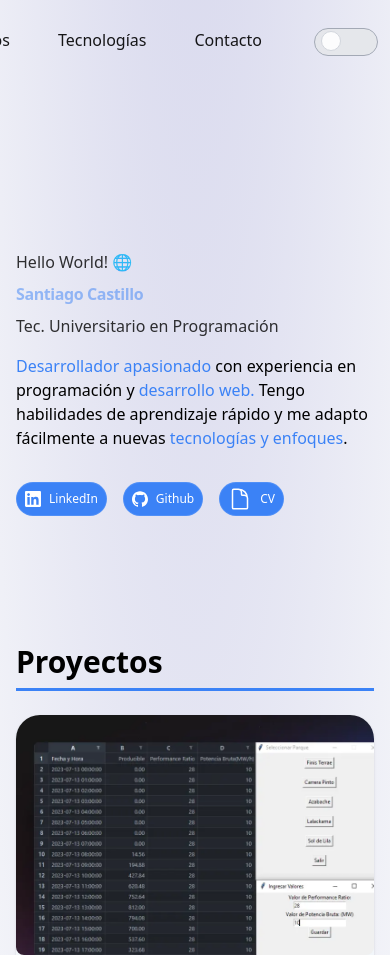
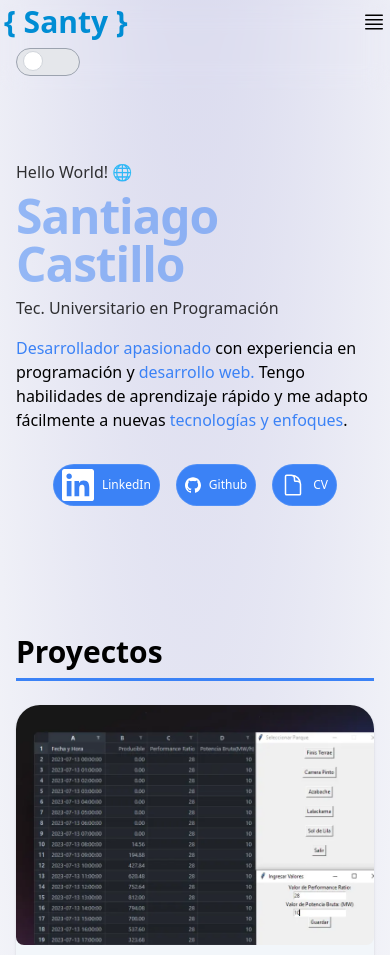
Before and after one commit to SantyCastillo/portfolio, an Astro site: page / in a window 390 px wide. Shown: the top 955 px of the page. Built offline with nearby package versions, Linux system fonts and the light colour scheme; Astro itself is replaced by a stand-in of ours.

Commit message:
Fix responsive design

```diff
--- a/src/components/Footer.astro
+++ b/src/components/Footer.astro
@@ -1,11 +1,11 @@
 <footer
-  class="opacity-80 m-4 w-full mx-auto container lg:max-w-4xl md:max-w-2xl flex justify-center"
+  class="opacity-80 m-4 md:w-full mx-auto container lg:max-w-4xl md:max-w-2xl flex justify-center"
 >
   <div
-    class="rounded-lg w-full max-w-screen-xl mx-auto md:flex md:items-center md:justify-between py-4 mb-6"
+    class="rounded-lg md:w-full max-w-screen-xl mx-auto md:flex md:items-center md:justify-between py-4 mb-6"
   >
     <p>Hecho con ❤️ por Santy</p>
-    <ul class="flex flex-wrap items-center dark:text-white/90 sm:mt-0">
+    <ul class="flex flex-wrap items-center dark:text-white/90 sm:mt-0 mt-4 justify-center">
       <li>
         <a href="#top" class="hover:underline me-4 md:me-6">Inicio</a>
       </li>
--- a/src/components/Header.astro
+++ b/src/components/Header.astro
@@ -1,6 +1,6 @@
 ---
 import ToggleTheme from "./ToggleTheme.astro";
-
+import Menu from "./icons/Menu.astro";
 const navItems = [
   {
     title: "Inicio",
@@ -21,18 +21,39 @@ const navItems = [
 ];
 ---
 
-<header class="flex justify-end py-5 w-full xl:w-[1620px] mx-auto">
-    <nav  class="flex flex-row gap-x-8 opacity-90">
-      {
-        navItems.map((item) => (
-          <a
-            href={item.link}
-            class="relative block px-2 py-2 transition hover:text-blue-500 dark:hover:text-blue-500"
-          >
-            {item.title}
-          </a>
-        ))
-      }
-      <ToggleTheme />
-    </nav>
-</header>
+<nav class="sm:h-16 h-30 fixed w-full text-black dark:text-white backdrop-blur-md bg-dark-200/30 dark:bg-dark-900/30 fixed z-24 top-1 md:top-3 ">
+  <div class="container mx-auto px-1 md:flex items-center justify-between gap-6">
+    <div class="flex items-center justify-between w-full">
+      <a class="text-[#008dd4] text-3xl justify-center items-center font-black" href="/">{"{ Santy }"}</a>
+      <div class="md:hidden flex items-center gap-6">
+        <button type="button" class="mobile-menu-button">
+          <Menu />
+        </button>
+      </div>
+    </div>
+
+    <div class="container mt-6 flex md:flex md:flex-row flex-col items-center justify-center md:space-x-1 pb-3 md:pb-0 navigation-menu hidden">
+      <div>
+        <a href="#" class="py-1 px-3">
+          {navItems.map((item) => (
+            <a href={item.link} class="px-2 py-2 transition hover:text-blue-500">{item.title}</a>
+          ))}
+        </a>
+      </div>
+    </div>
+    <ToggleTheme class="ml-auto" />
+  </div>
+</nav>
+
+<script>
+  document.addEventListener("DOMContentLoaded", () => {
+    const mobileMenuButton = document.querySelector(".mobile-menu-button");
+    const mobileMenu = document.querySelector(".navigation-menu");
+
+    if (mobileMenuButton && mobileMenu) {
+      mobileMenuButton.addEventListener("click", () => {
+        mobileMenu.classList.toggle("hidden");
+      });
+    }
+  });
+</script>
--- a/src/components/Hero.astro
+++ b/src/components/Hero.astro
@@ -11,7 +11,7 @@ import PdfIcon from "../components/icons/Document.astro";
   </div>
   <div>
     <h1
-      class="tracking-tight text-blue-500 md:text-4xl lg:text-5xl font-bold animate-pulse"
+      class="tracking-tight text-blue-500 md:text-4xl text-5xl font-bold animate-pulse"
     >
       Santiago Castillo
     </h1>
@@ -28,9 +28,9 @@ import PdfIcon from "../components/icons/Document.astro";
     </p>
   </div>
   <div>
-    <nav class="flex gap-4 mt-8 flex-wrap text-white">
+    <nav class="flex gap-4 mt-8 flex-wrap text-white md:justify-start justify-center">
       <SocialPill href="https://www.linkedin.com/in/santy-castillo-420284212">
-        <LinkedInIcon class="size-4 md:size-6" />LinkedIn
+        <LinkedInIcon class="size-8 md:size-4" />LinkedIn
       </SocialPill>
       <SocialPill href="https://github.com/SantyCastillo">
         <GithubIcon class="size-4 md:size-6" />Github
--- a/src/components/ToggleTheme.astro
+++ b/src/components/ToggleTheme.astro
@@ -5,23 +5,18 @@ import MoonIcon from "./icons/Moon.astro";
 
 <div class="relative ml-1 mr-1 px-2 py-2">
   <label class="inline-flex items-center cursor-pointer">
-    <input
-      type="checkbox"
-      value=""
-      class="sr-only peer"
-      id="theme-toggle-checkbox"
-    />
+    <input type="checkbox" class="sr-only peer" id="themes-menu" />
 
     <div
       class="relative w-16 h-7 bg-gray-200 peer-focus:outline-none peer-focus:ring-4 peer-focus:ring-blue-300 dark:peer-focus:ring-blue-800 rounded-full peer dark:bg-gray-700 peer-checked:after:translate-x-8 rtl:peer-checked:after:-translate-x-full peer-checked:after:border-white after:content-[''] border after:absolute after:top-[2px] border-gray-400 after:start-[6px] after:bg-white after:border-gray-300 after:border after:rounded-full after:h-5 after:w-5 after:transition-all dark:border-gray-600 peer-checked:bg-blue-600"
     >
       <MoonIcon
         id="dark"
-        class="theme-toggle-icon absolute size-5 ml-1 mt-0.5 transition-all"
+        class="themes-menu-icon absolute size-5 ml-1 mt-0.5 transition-all"
       />
       <SunIcon
         id="light"
-        class="theme-toggle-icon ml-9 mt-0.5 absolute size-5 transition-all"
+        class="themes-menu-icon ml-9 mt-0.5 absolute size-5 transition-all"
       />
     </div>
   </label>
@@ -50,7 +45,6 @@ import MoonIcon from "./icons/Moon.astro";
   let remove = null;
   const matchMedia = window.matchMedia("(prefers-color-scheme: dark)");
   const themesMenu = document.getElementById("themes-menu");
-
   const getThemePreference = () => {
     if (typeof localStorage !== "undefined") {
       return localStorage.getItem("theme") ?? "system";
@@ -90,12 +84,10 @@ import MoonIcon from "./icons/Moon.astro";
 
   document.addEventListener("click", () => themesMenu.classList.remove("open"));
 
-  document
-    .getElementById("theme-toggle-checkbox")
-    .addEventListener("click", (e) => {
-      localStorage.setItem("theme", e.target.checked ? "dark" : "light");
-      updateTheme();
-    });
+  document.getElementById("themes-menu").addEventListener("click", (e) => {
+    localStorage.setItem("theme", e.target.checked ? "dark" : "light");
+    updateTheme();
+  });
 
   document.querySelectorAll(".themes-menu-option").forEach((element) => {
     element.addEventListener("click", (e) => {
@@ -103,4 +95,5 @@ import MoonIcon from "./icons/Moon.astro";
       updateTheme();
     });
   });
+  console.log("se");
 </script>
--- /dev/null
+++ b/src/components/icons/Menu.astro
@@ -0,0 +1,13 @@
+<svg
+  xmlns="http://www.w3.org/2000/svg"
+  fill="none"
+  viewBox="0 0 24 24"
+  stroke-width="1.5"
+  stroke="currentColor"
+  class="w-6 h-6"
+>
+  <path
+    stroke-linecap="round"
+    stroke-linejoin="round"
+    d="M3.75 5.25h16.5m-16.5 4.5h16.5m-16.5 4.5h16.5m-16.5 4.5h16.5"></path>
+</svg>
```
